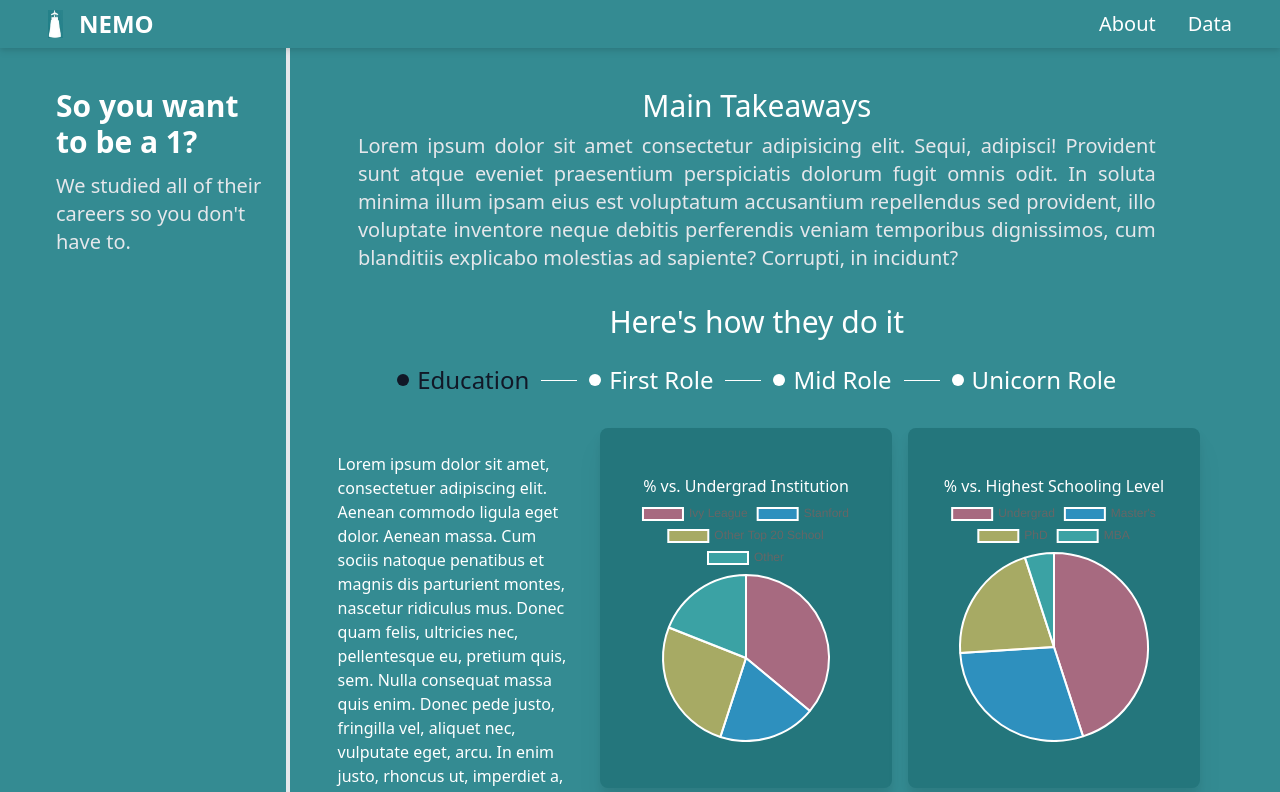
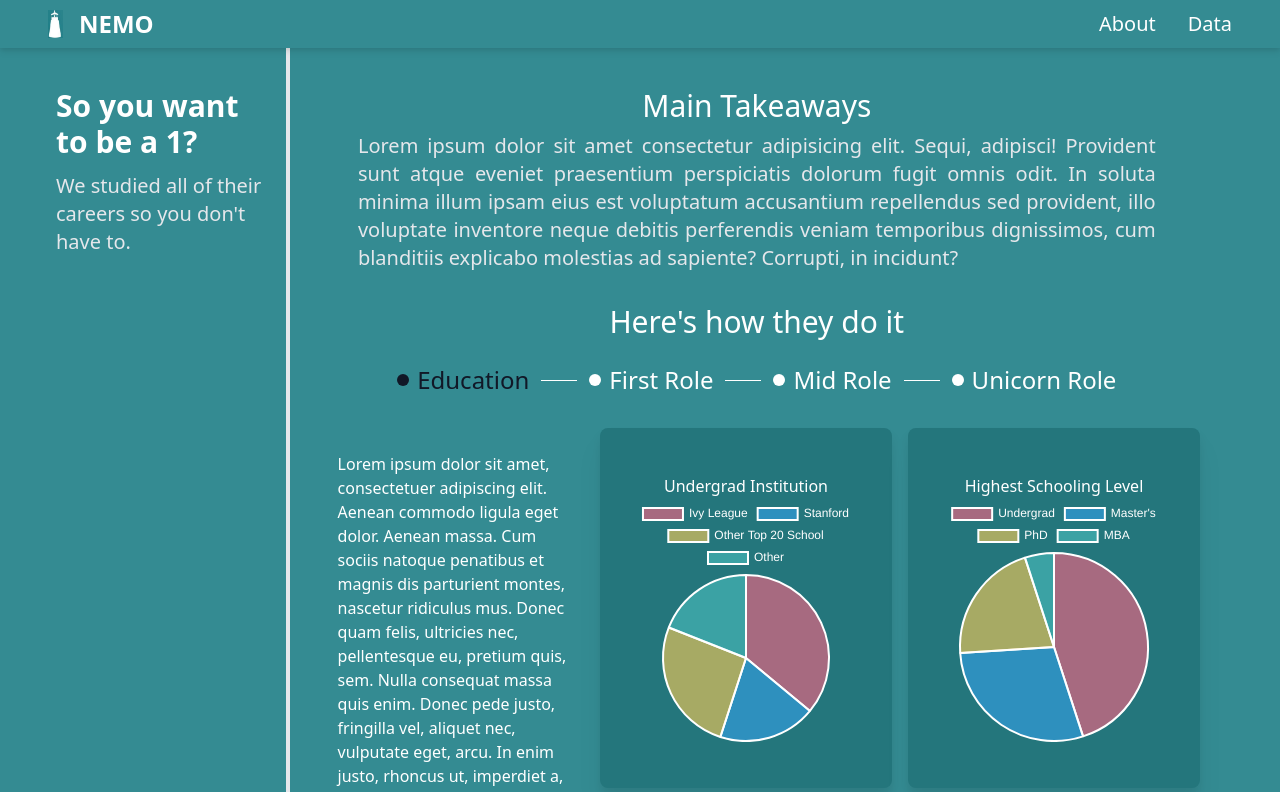
Before and after one commit to BlueMath-Warriors/nemo-app, a Next.js app: page /career-path/1 in a window 1280 px wide. Shown: the top 792 px of the page. Built offline with nearby package versions, Linux system fonts and the light colour scheme.

Commit message:
Graph Color and Labels Changes Added

```diff
--- a/assets/graph-data.js
+++ b/assets/graph-data.js
@@ -2,7 +2,7 @@ export const EduUnderGradGraph = {
   labels: ["Ivy League", "Stanford", "Other Top 20 School", "Other"],
   datasets: [
     {
-      label: "% vs. Undergrad Institution",
+      label: "Undergrad Institution",
       data: [0.36, 0.19, 0.26, 0.19],
       backgroundColor: [
         "rgba(255, 99, 132, 0.6)",
@@ -20,7 +20,7 @@ export const EduHighSchoolGraph = {
   labels: ["Undergrad", "Master's", "PhD", "MBA"],
   datasets: [
     {
-      label: "% vs. Highest Schooling Level",
+      label: "Highest Schooling Level",
       data: [0.45, 0.29, 0.21, 0.05],
       backgroundColor: [
         "rgba(255, 99, 132, 0.6)",
@@ -38,7 +38,7 @@ export const FirstJobFunction = {
   labels: ["Revenue", "Product", "Finance", "Engineering", "Other"],
   datasets: [
     {
-      label: "% vs. Function",
+      label: "Function",
       data: [0.25, 0.18, 0.54, 0, 0.03],
       backgroundColor: [
         "rgba(255, 99, 132, 0.6)",
@@ -57,9 +57,9 @@ export const FirstJobPromotion = {
   labels: ["Yes", "No"],
   datasets: [
     {
-      label: "% vs. Promotion",
+      label: "Promotion",
       data: [0.6, 0.4],
-      backgroundColor: ["rgba(54, 162, 235, 0.6)","rgba(255, 99, 132, 0.6)"],
+      backgroundColor: ["rgba(54, 162, 235, 0.6)", "rgba(255, 99, 132, 0.6)"],
       tension: 0.2,
       hoverOffset: 4,
     },
@@ -68,40 +68,44 @@ export const FirstJobPromotion = {
 
 export const MidCareerPreUnicorn = {
   labels: ["0", "1-3", "4-6", "7+"],
-  datasets: [{
-    label: "% vs. # of Jobs Pre-Unicorn",
+  datasets: [
+    {
+      label: "# of Jobs Pre-Unicorn",
       data: [0.22, 0.14, 0.6, 0.04],
       backgroundColor: [
-      'rgba(255, 99, 132, 0.6)',
-      'rgba(54, 162, 235, 0.6)',
-      'rgba(255, 206, 86, 0.6)',
-      'rgba(75, 192, 192, 0.6)'
+        "rgba(255, 99, 132, 0.6)",
+        "rgba(54, 162, 235, 0.6)",
+        "rgba(255, 206, 86, 0.6)",
+        "rgba(75, 192, 192, 0.6)",
       ],
-    hoverOffset: 4
-  }]
+      hoverOffset: 4,
+    },
+  ],
 };
 
 export const MidCareerFunction = {
   labels: ["Revenue", "Product", "Finance", "Engineering", "Other"],
-  datasets: [{
-    label: "% vs. Most Common Function",
+  datasets: [
+    {
+      label: "Most Common Function",
       data: [0.3, 0.26, 0.21, 0.22, 0.01],
       backgroundColor: [
-      'rgba(255, 99, 132, 0.6)',
-      'rgba(54, 162, 235, 0.6)',
-      'rgba(255, 206, 86, 0.6)',
-      'rgba(75, 192, 192, 0.6)',
-      'rgba(153, 102, 255, 0.6)'
+        "rgba(255, 99, 132, 0.6)",
+        "rgba(54, 162, 235, 0.6)",
+        "rgba(255, 206, 86, 0.6)",
+        "rgba(75, 192, 192, 0.6)",
+        "rgba(153, 102, 255, 0.6)",
       ],
-    hoverOffset: 4
-  }]
+      hoverOffset: 4,
+    },
+  ],
 };
 
 export const UnicornRoleCompanyStageAtJoin = {
   labels: ["Co-Founder", "Series A", "Series B/C", "Series D+"],
   datasets: [
     {
-      label: "% vs. Company Stage At Join",
+      label: "Company Stage At Join",
       data: [0.05, 0.82, 0.01, 0.12],
       backgroundColor: [
         "rgba(255, 99, 132, 0.6)",
@@ -118,7 +122,7 @@ export const UnicornRoleLevelWhenJoining = {
   labels: ["CXO", "VP / Manager", "IC"],
   datasets: [
     {
-      label: "% vs. Level When Joining",
+      label: "Level When Joining",
       data: [0.64, 0.2, 0.16],
       backgroundColor: [
         "rgba(255, 99, 132, 0.6)",
--- a/components/graph/index.jsx
+++ b/components/graph/index.jsx
@@ -2,6 +2,19 @@ import { chart as chartJS } from "chart.js/auto";
 import { Bar, Pie } from "react-chartjs-2";
 
 const Graph = ({ data1, label1, data2, label2 }) => {
+  const options = {
+    plugins: {
+      legend: {
+        labels: {
+          color: "white",
+          font: {
+            size: 12,
+          },
+        },
+      },
+    },
+  };
+
   return (
     <>
       <div className="mt-4 flex justify-center items-center">
@@ -16,11 +29,11 @@ const Graph = ({ data1, label1, data2, label2 }) => {
         </p>
         <div className="w-[33%] h-[360px] rounded-lg bg-nemo-dark-graph mt-4 p-6 flex flex-col justify-center items-center text-black mr-4 drop-shadow-xl">
           <h2 className="text-white">{label1}</h2>
-          <Pie data={data1} />
+          <Pie data={data1} options={options} />
         </div>
         <div className="w-[33%] h-[360px] rounded-lg bg-nemo-dark-graph mt-4 p-6 flex flex-col justify-center items-center text-black drop-shadow-xl">
           <h2 className="text-white">{label2}</h2>
-          <Pie data={data2} />
+          <Pie data={data2} options={options} />
         </div>
       </div>
     </>
--- a/pages/career-path/[title]/index.js
+++ b/pages/career-path/[title]/index.js
@@ -40,23 +40,23 @@ const CareerPath = () => {
     if (stepActive === 0) {
       setData1(EduUnderGradGraph);
       setData2(EduHighSchoolGraph);
-      setLabel1("% vs. Undergrad Institution");
-      setLabel2("% vs. Highest Schooling Level");
+      setLabel1("Undergrad Institution");
+      setLabel2("Highest Schooling Level");
     } else if (stepActive === 1) {
       setData1(FirstJobFunction);
       setData2(FirstJobPromotion);
-      setLabel1("% vs. Function");
-      setLabel2("% vs. Promotion");
+      setLabel1("Function");
+      setLabel2("Promotion");
     } else if (stepActive === 2) {
       setData1(MidCareerPreUnicorn);
       setData2(MidCareerFunction);
-      setLabel1("% vs. # of Jobs Pre-Unicorn");
-      setLabel2("% vs. Most Common Function");
+      setLabel1("# of Jobs Pre-Unicorn");
+      setLabel2("Most Common Function");
     } else {
       setData1(UnicornRoleCompanyStageAtJoin);
       setData2(UnicornRoleLevelWhenJoining);
-      setLabel1("% vs. Company Stage At Join");
-      setLabel2("% vs. Level When Joining");
+      setLabel1("Company Stage At Join");
+      setLabel2("Level When Joining");
     }
   }, [stepActive]);
 
--- a/pages/index.js
+++ b/pages/index.js
@@ -1,14 +1,19 @@
-import { Inter } from "next/font/google";
+import { Lato } from "next/font/google";
 import Search from "@/components/search";
 import Layout from "./layout";
 
-const inter = Inter({ subsets: ["latin"] });
+const lato = Lato({
+  subsets: ["latin"],
+  weight: ["100", "300", "400", "700", "900"],
+  style: ["normal"],
+  display: "swap",
+});
 
 export default function Home() {
   return (
     <Layout>
       <section
-        className={`flex flex-col gap-4 items-center justify-center p-4 lg:p-12 ${inter.className}`}
+        className={`flex flex-col gap-4 items-center justify-center p-4 lg:p-12 ${lato.className}`}
         style={{ minHeight: "calc(100vh - 56px)" }}
       >
         <div className="flex flex-wrap items-center justify-center gap-4">
```
Lines whose indentation alone changed are shown as unchanged.
